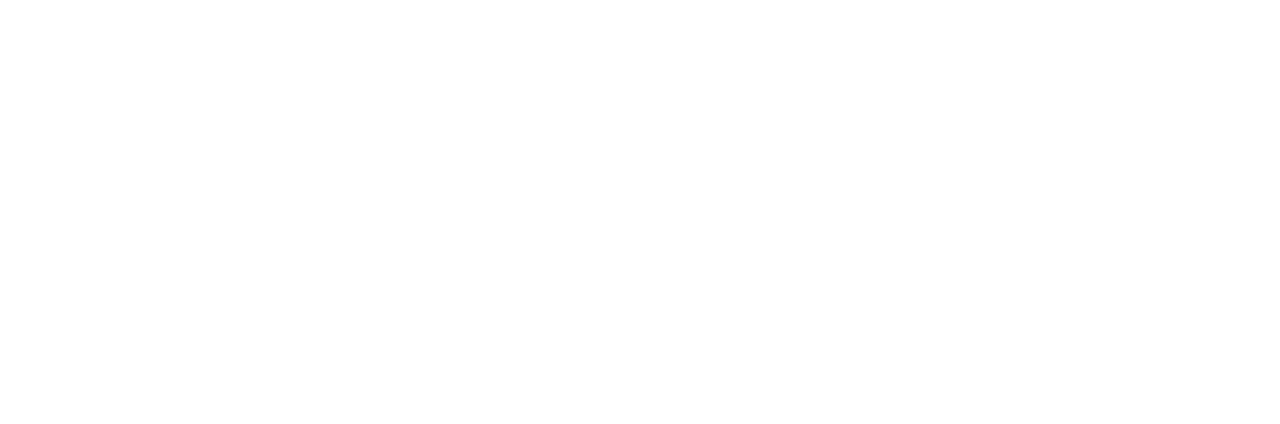
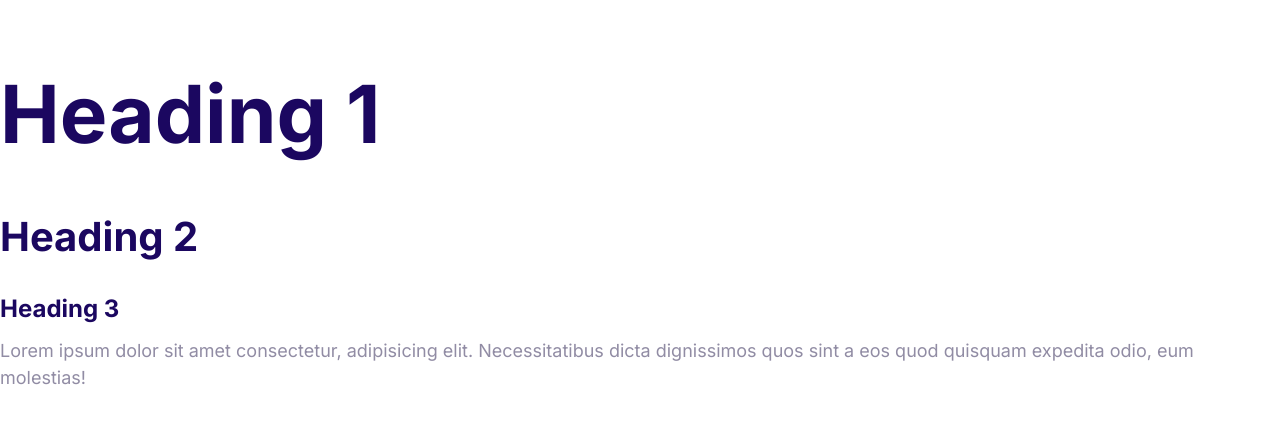
Before and after one commit to georgiscoding/gtmcss, a plain HTML site: page index.html in a window 1280 px wide. Drawn offline with Linux system fonts and the light colour scheme.

Commit message:
Define the styles for fonts

```diff
--- a/css/styles.css
+++ b/css/styles.css
@@ -5,3 +5,51 @@
   --color-headings: #1b0760;
   --color-body: #918ca4;
 }
+
+html {
+  /* 62.5% of font-size in the browser setting.. default is 16px */
+  font-size: 62.5%;
+}
+body {
+  font-family: Inter, Arial, Helvetica, sans-serif;
+  font-size: 2.4rem;
+  line-height: 1.5;
+  color: var(--color-body);
+}
+
+h1,
+h2,
+h3 {
+  color: var(--color-headings);
+  margin-bottom: 1rem;
+}
+
+h1 {
+  /* n * fontsize of html element */
+  font-size: 7rem;
+}
+h2 {
+  font-size: 4rem;
+}
+h3 {
+  font-size: 3rem;
+}
+
+p {
+  margin-top: 0;
+}
+
+@media screen and (min-width: 1024px) {
+  body {
+    font-size: 1.8rem;
+  }
+  h1 {
+    font-size: 8rem;
+  }
+  h2 {
+    font-size: 4rem;
+  }
+  h3 {
+    font-size: 2.4rem;
+  }
+}
--- a/index.html
+++ b/index.html
@@ -5,8 +5,22 @@
     <meta http-equiv="X-UA-Compatible" content="IE=edge" />
     <meta name="viewport" content="width=device-width, initial-scale=1.0" />
     <title>Document</title>
+    <link rel="preconnect" href="https://fonts.gstatic.com" />
+    <link
+      href="https://fonts.googleapis.com/css2?family=Inter:wght@400;700&display=swap"
+      rel="stylesheet"
+    />
     <link rel="stylesheet" href="css/normalize.css" />
     <link rel="stylesheet" href="css/styles.css" />
   </head>
-  <body></body>
+  <body>
+    <h1>Heading 1</h1>
+    <h2>Heading 2</h2>
+    <h3>Heading 3</h3>
+    <p>
+      Lorem ipsum dolor sit amet consectetur, adipisicing elit. Necessitatibus
+      dicta dignissimos quos sint a eos quod quisquam expedita odio, eum
+      molestias!
+    </p>
+  </body>
 </html>
```
